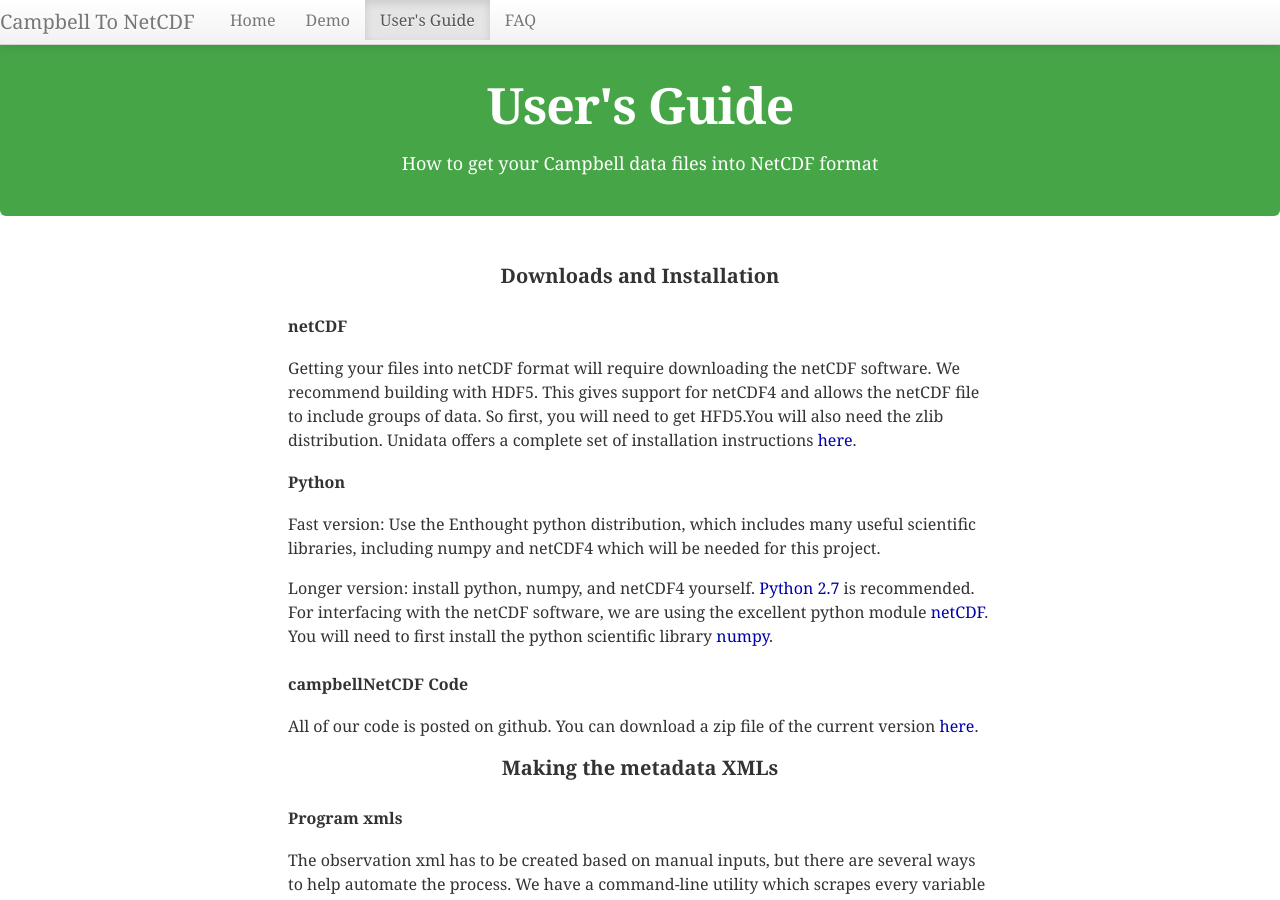
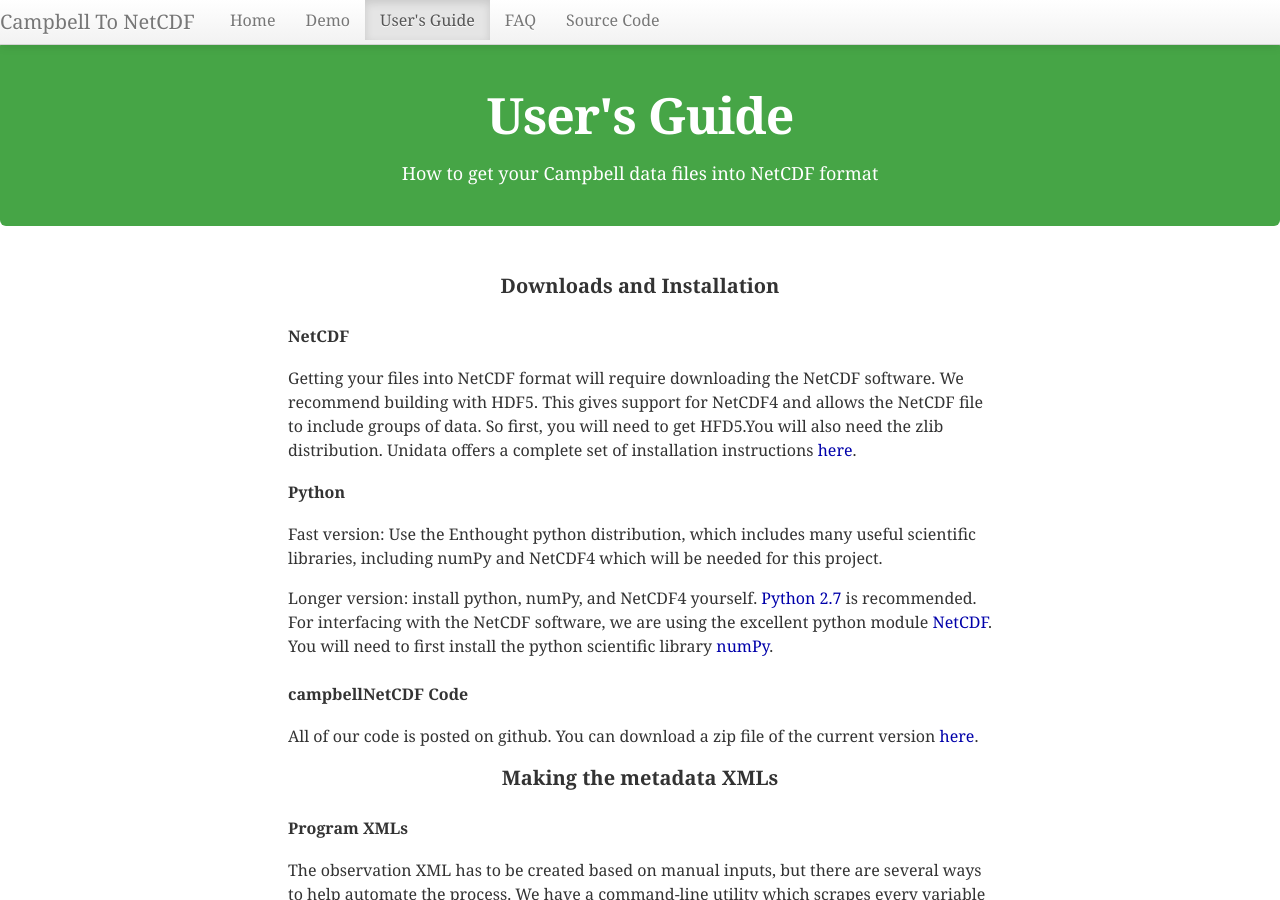
Before and after one commit to mbo12/campbellNetCDF, a Jekyll site: the page built from usersGuide/index.html, in a window 1280 px wide and 900 px high. Built offline with Jekyll 4.4.1, drawn with Linux system fonts in a browser that asks for light colours; nearby versions of some CDN libraries; some of the changed text lies outside the part shown.

Commit message:
update documentation

```diff
--- a/_layouts/default.html
+++ b/_layouts/default.html
@@ -9,13 +9,14 @@
 
 
 	<link href="{{site.url}}{{site.baseurl}}assets/css/bootstrap.css" rel="stylesheet">
-	<link href="{{site.url}}{{site.baseurl}}assets/css/bootstrap-responsive.css" rel="stylesheet">
+
         <!-- syntax highlighting CSS -->
         <link rel="stylesheet" href="{{site.url}}{{site.baseurl}}css/syntax.css">
 
         <!-- Custom CSS -->
         <link rel="stylesheet" href="{{site.url}}{{site.baseurl}}css/main.css">
 	<script src="//ajax.googleapis.com/ajax/libs/jquery/1.7.1/jquery.min.js"></script>
+	<link href="{{site.url}}{{site.baseurl}}assets/css/bootstrap-responsive.css" rel="stylesheet">
 <script>
   (function(i,s,o,g,r,a,m){i['GoogleAnalyticsObject']=r;i[r]=i[r]||function(){
   (i[r].q=i[r].q||[]).push(arguments)},i[r].l=1*new Date();a=s.createElement(o),
@@ -31,7 +32,17 @@
  </head>
 
     <style>
-
+ @media (min-width: 981px) {
+    body {
+      padding-top: 40px;
+    }
+  }
+   @media (max-width: 980px) {
+    .hero-unit {
+       margin-left: -20px;
+       margin-right: -20px;
+    }
+   }
 
 .hero-unit {
    padding: 40px;
@@ -42,10 +53,9 @@
   font-size: 50px;
 }
 
-
-      body {
-
-      margin: 30px auto;}
+.navbar-fixed-top {
+  margin-bottom: 0;
+}
       .container-fluid {
           padding-left: 15%;
           padding-right: 15%;
@@ -63,7 +73,7 @@ padding-right:22.5%; }}
 
    </style>
 
-{{ page.hero }}
+
 <div class="navbar navbar-fixed-top">
   <div class="navbar-inner">
     <div class="container.fluid">
@@ -77,14 +87,17 @@ padding-right:22.5%; }}
         <ul class="nav">
 	  <li id="home"><a href="{{site.url}}{{site.baseurl}}">Home</a></li>
 	  <li id="demo"><a href="{{site.url}}{{site.baseurl}}demo">Demo</a></li>
-	  <li id="usersGuide"><a href="{{site.url}}{{site.baseurl}}/usersGuide">User's Guide</a></li>
-	  <li id="faq"><a href="{{site.url}}{{site.baseurl}}/faq">FAQ</a></li>
+	  <li id="usersGuide"><a href="{{site.url}}{{site.baseurl}}usersGuide">User's Guide</a></li>
+	  <li id="faq"><a href="{{site.url}}{{site.baseurl}}faq">FAQ</a></li>
+	  <li><a href="https://github.com/mbo12/campbellNetCDF">Source Code</a></li>
 	</ul>
       </div>
     </div>
   </div>
 </div>
     <body>
+{{ page.hero }}
+
 <div class="container-fluid">
   <div class="row-fluid">
     <div class="span12">
@@ -106,4 +119,5 @@ padding-right:22.5%; }}
 </div>
     </body>
     <script src="{{site.url}}{{site.baseurl}}assets/js/bootstrap.min.js"></script>
+
 </html>
--- a/js/solution.js
+++ b/js/solution.js
@@ -15,7 +15,7 @@ var svg = d3.select("#solution").append("svg")
     .append("g")
     .attr("transform", "translate(" + margin.left + "," + margin.top + ")");
 
-   var links = [{"source":"netcdf file", "target":"xml metadata"},{"source":"xml metadata","target":"datalogger code"},{"source":"xml metadata","target":"sensor id"},{"source":"xml metadata","target":"site info"},{"target":"observations","source":"xml metadata"}];
+   var links = [{"source":"NetCDF file", "target":"metadata XML"},{"source":"metadata XML","target":"datalogger code"},{"source":"metadata XML","target":"sensor ID"},{"source":"metadata XML","target":"site info"},{"target":"observations","source":"metadata XML"}];
    var nodesByName = {};
    links.forEach(function(link) {
       var parent = link.source = nodeByName(link.source),
@@ -65,7 +65,7 @@ svg.append("foreignObject")
     .append("xhtml:body")
     .style("font", "14px sans-serif")
     .style("padding-top","0")
-    .html("<p><b>How it works:</b> We programmatically pull in relevant metadata from CRBasic datalogger code. We also make it easy to incorporate user-input, such as sensor id, site info, observation units, and more. The metadata is stored as an xml, where it can be a stand-alone documentation source. The metadata is also pulled into the netcdf format, where it serves as attributes for the variables.");
+    .html("<p><b>How it works:</b> We programmatically pull in relevant metadata from CRBasic datalogger code. We also make it easy to incorporate user-input, such as sensor id, site info, observation units, and more. The metadata is stored as an XML, where it can be a stand-alone documentation source. The metadata is then pulled into the NetCDF format, where it serves as attributes for the variables.");
 
   function nodeByName(name) {
      return nodesByName[name] || (nodesByName[name] = {name: name});
--- a/usersGuide/index.html
+++ b/usersGuide/index.html
@@ -5,21 +5,21 @@ hero: <div class="hero-unit" style="text-align:center"><h1>User's Guide</h1><p>H
 ---
 
 <h2>Downloads and Installation</h2>
-<h3>netCDF</h3>
-Getting your files into netCDF format will require downloading the netCDF software. We recommend building with HDF5. This gives support for netCDF4 and allows the netCDF file to include groups of data. So first, you will need to get HFD5.You will also need the zlib distribution. Unidata  offers a complete set of installation instructions <a href="http://www.unidata.ucar.edu/software/netcdf/docs/">here</a>.
+<h3>NetCDF</h3>
+Getting your files into NetCDF format will require downloading the NetCDF software. We recommend building with HDF5. This gives support for NetCDF4 and allows the NetCDF file to include groups of data. So first, you will need to get HFD5.You will also need the zlib distribution. Unidata  offers a complete set of installation instructions <a href="http://www.unidata.ucar.edu/software/netcdf/docs/">here</a>.
 <h3>Python</h3>
 
-Fast version: Use the Enthought python distribution, which includes many useful scientific libraries, including numpy and netCDF4 which will be needed for this project.
+Fast version: Use the Enthought python distribution, which includes many useful scientific libraries, including numPy and NetCDF4 which will be needed for this project.
 <p>
-Longer version: install python, numpy, and netCDF4 yourself. <a href="http://python.org/download/">Python 2.7</a> is recommended. For interfacing with the netCDF software, we are using the excellent python module  <a href="http://netcdf4-python.googlecode.com/svn/trunk/docs/netCDF4-module.html">netCDF</a>. You will need to first install the python scientific library <a href="http://www.numpy.org/">numpy</a>.</p>
+Longer version: install python, numPy, and NetCDF4 yourself. <a href="http://python.org/download/">Python 2.7</a> is recommended. For interfacing with the NetCDF software, we are using the excellent python module  <a href="http://netcdf4-python.googlecode.com/svn/trunk/docs/netCDF4-module.html">NetCDF</a>. You will need to first install the python scientific library <a href="http://www.numpy.org/">numPy</a>.</p>
 
 
-<h3>campbellNetCDF Code</h3>All of our code is posted on github. You can download a zip file of the current version <a href="https://github.com/mbo12/campbellNetCDF/archive/master.zip">here</a>.
+<h3>campbellNetCDF Code</h3>All of our code is posted on github. You can download a zip file of the current version <a href="https://github.com/mbo12/campbellNetCDF'/archive/master.zip">here</a>.
 
 <h2>Making the metadata XMLs</h2>
-<h3>Program xmls</h3>
+<h3>Program XMLs</h3>
 
- The observation xml has to be created based on manual inputs, but there are several ways to help automate the process. We have a command-line utility which scrapes every variable name from a set of program xmls, and prompts the user to supply an observation name (if exists) for each variable. This can be tedious (since many observation names are shared across variables), so we also allow for the building of  the xml from a simple user-created csv file. Lastly, we also offer a utility which will guess at variable names and groups--guesses which will mostly be useful only if you closely follow the Campbell naming conventions set up in sample code in program manuals :).
+ The observation XML has to be created based on manual inputs, but there are several ways to help automate the process. We have a command-line utility which scrapes every variable name from a set of program XMLs, and prompts the user to supply an observation name (if exists) for each variable. This can be tedious (since many observation names are shared across variables), so we also allow for the building of  the XML from a simple user-created csv file. Lastly, we also offer a utility which will guess at variable names and groups--guesses which will mostly be useful only if you closely follow the Campbell naming conventions set up in sample code in program manuals :).
 <script type="text/javascript">
   document.getElementById("usersGuide").className = "active";
 </script>
```
Also changed, not shown: demo/index.html (+9 -8 lines), faq/index.html (+5 -5 lines), index.html (+5 -5 lines).
